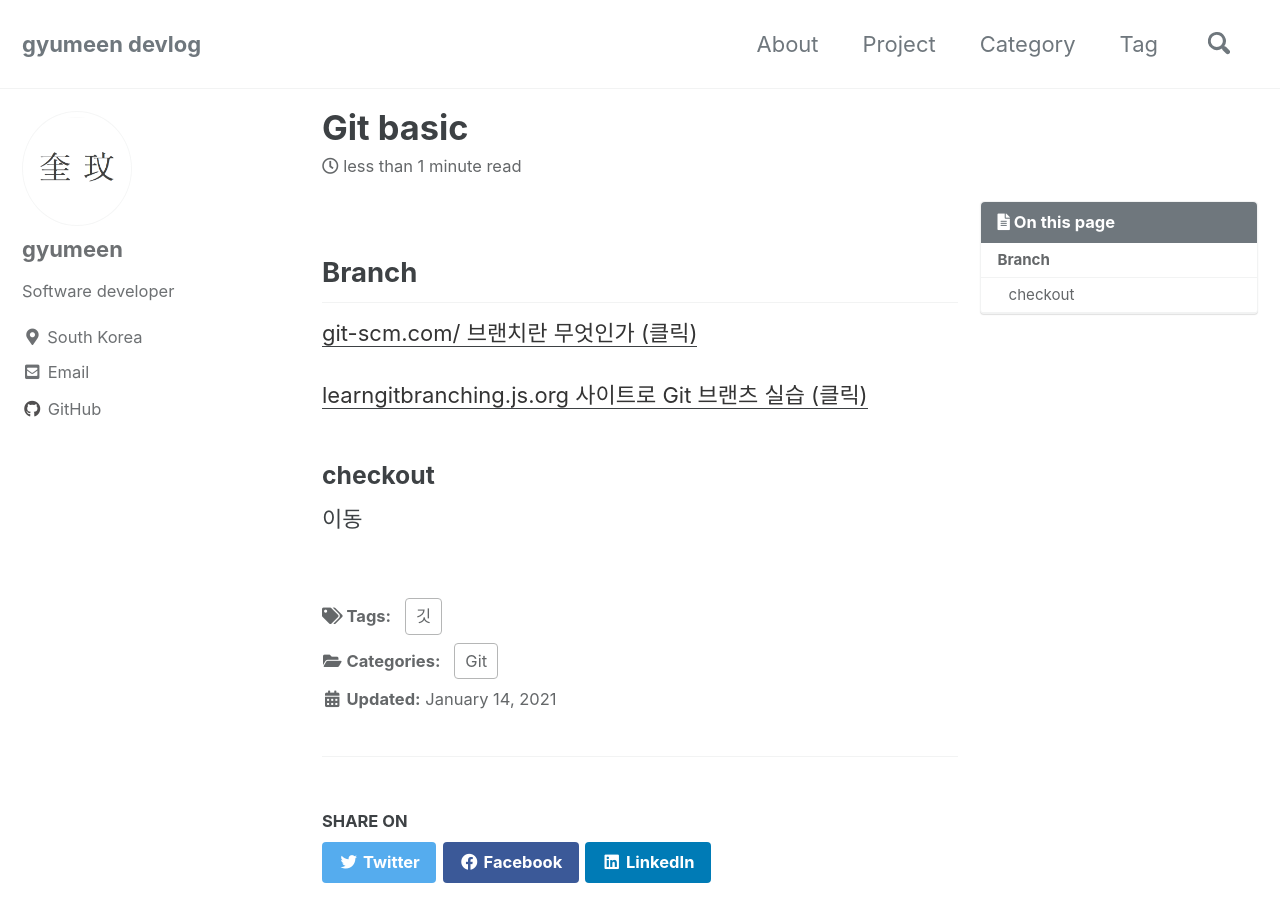
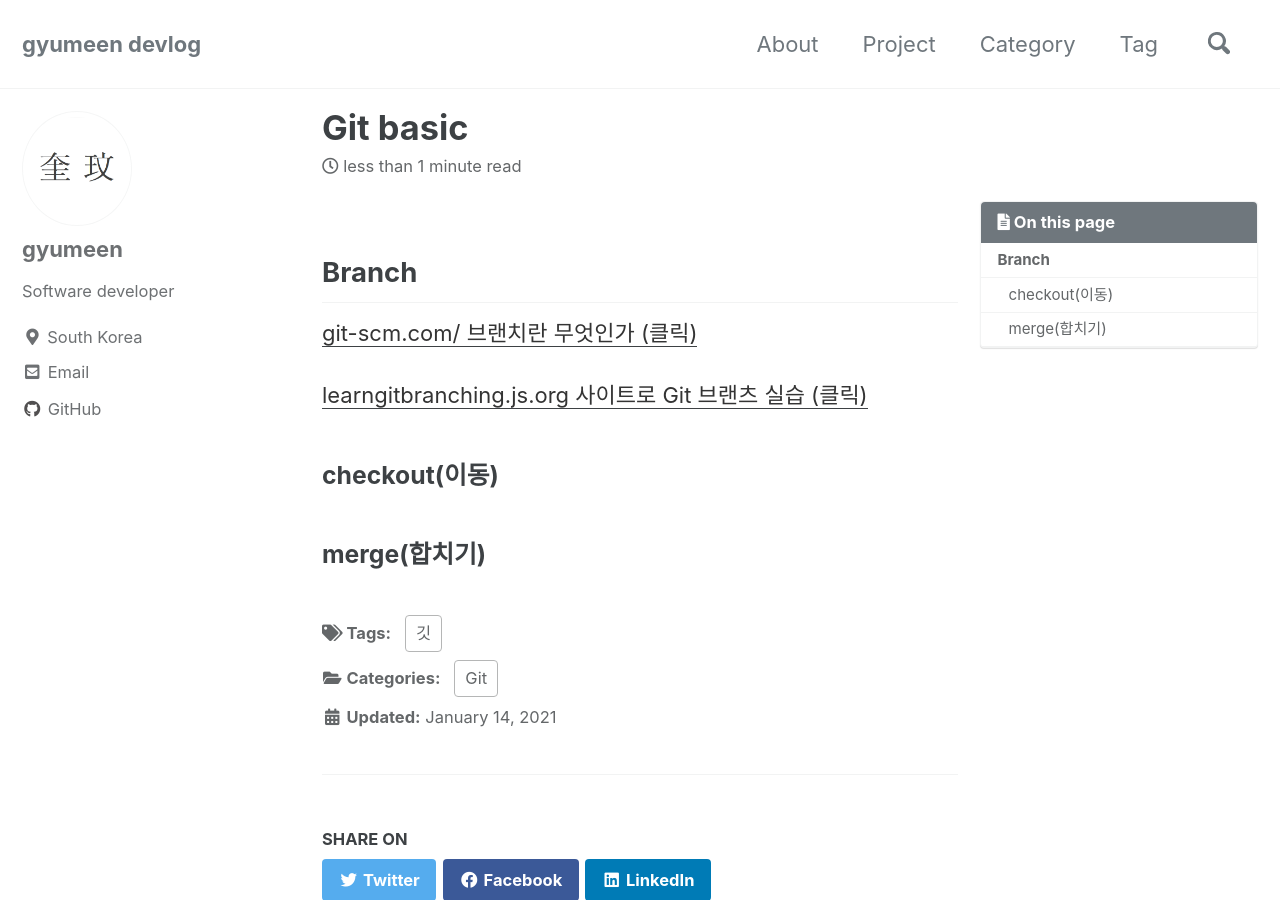
Before and after one commit to gyumeen/gyumeen.github.io, a Jekyll site: the page built from _posts/2021/Git/2021-01-14-[Git] Branch.md, in a window 1280 px wide and 900 px high. Built offline with Jekyll 4.4.1, drawn with Linux system fonts in a browser that asks for light colours; cached includes are drawn as plain includes; comment, search, counter and statistics services are not loaded.

Commit message:
Update 2021-01-14-[Git] Branch.md

```diff
--- a/_posts/2021/Git/2021-01-14-[Git] Branch.md
+++ b/_posts/2021/Git/2021-01-14-[Git] Branch.md
@@ -17,5 +17,6 @@ last_modified_at: 2021-01-14
 
 [<U>learngitbranching.js.org 사이트로 Git 브랜츠 실습 (클릭)</U>](https://learngitbranching.js.org/?locale=ko)
 
-### checkout
-이동
+### checkout(이동)
+
+### merge(합치기)
```
